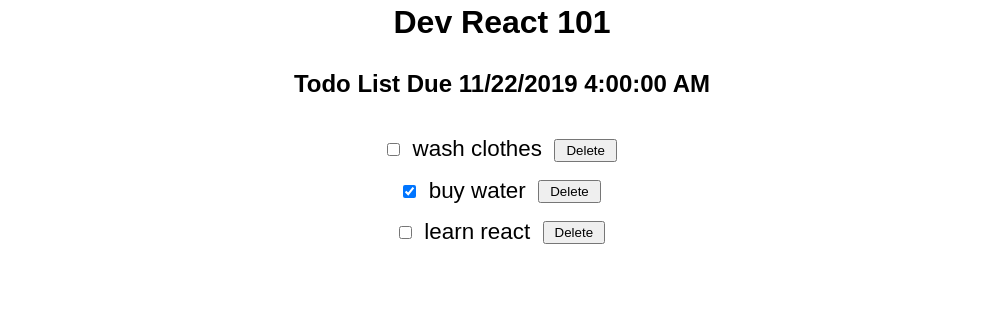
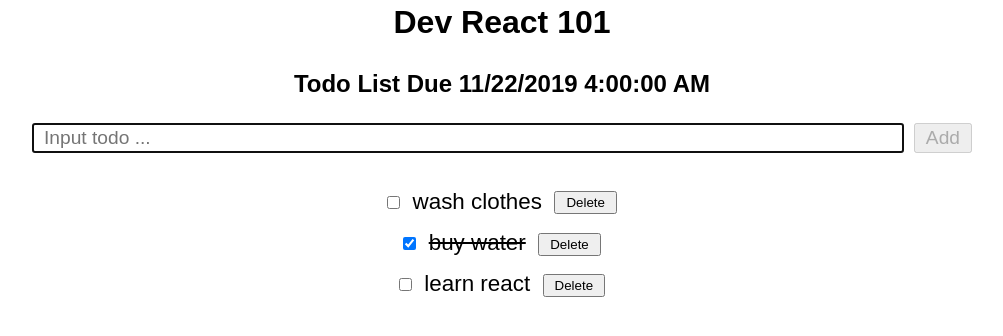
Before and after one commit to leoskywork/playreact101, a React (Create React App) app: page / in a window 1280 px wide. Shown: the top 336 px of the page, without its empty margins (138-1141 px from the left). Built offline with nearby package versions, Linux system fonts and the light colour scheme.

Commit message:
add todo item

```diff
--- a/src/App.css
+++ b/src/App.css
@@ -40,4 +40,12 @@ a {
 	text-decoration: none;
 }
 
+/* ----- app styles */
+.todo-board {
+	width: 90%;
+	min-width: 320px;
+	max-width: 960px;
+	margin: 0 auto;
+}
+
 /* ---------------------------------------------------------------- */
--- a/src/App.js
+++ b/src/App.js
@@ -3,6 +3,7 @@ import './App.css';
 // import logo from './logo.svg';
 
 import Todos from './components/Todos';
+import Common from './common/Common';
 
 function App() {
 	let state = {
@@ -11,9 +12,11 @@ function App() {
 
 	return (
 		<div className="App">
-			<h1>Dev React 101</h1>
+			<h1>{Common.AppName}</h1>
 			<br />
-			<Todos deadline={state.deadline} />
+			<div className="todo-board">
+				<Todos deadline={state.deadline} />
+			</div>
 		</div>
 
 		// <div className="App">
--- /dev/null
+++ b/src/common/Common.js
@@ -0,0 +1,19 @@
+export class Common {
+	static get IsDev() {
+		return true;
+	}
+
+	static get AppName() {
+		return Common.IsDev ? 'Dev React 101' : 'Pilot React 101';
+	}
+
+	static get CreatedAt() {
+		return new Date('2019-11-20 GMT+0800');
+	}
+
+	static get ApiBaseUrl() {
+		return Common.IsDev ? 'http://localhost:5000/public/' : 'not implemented';
+	}
+}
+
+export default Common;
--- /dev/null
+++ b/src/common/Utility.js
@@ -0,0 +1,10 @@
+export class Utility {
+	//closure + IIFE
+	static genInteger = (() => {
+		let seed = 100;
+
+		return () => seed++;
+	})();
+}
+
+export default Utility;
--- /dev/null
+++ b/src/components/AddTodo.js
@@ -0,0 +1,57 @@
+import React from 'react';
+import { Todo } from '../models/Todo';
+import './StyleTodo.css';
+import PropTypes from 'prop-types';
+
+export class AddTodo extends React.Component {
+	state = {
+		title: '',
+		isSendingRequest: false
+	};
+
+	onInputChange = e => {
+		this.setState({
+			[e.target.name]: e.target.value
+		});
+		console.log('add todo: ', this.state.title);
+	};
+
+	onSubmit = e => {
+		e.preventDefault();
+		if (this.state.isSendingRequest) return;
+
+		this.setState({ isSendingRequest: true });
+		let newTodo = new Todo(null, this.state.title);
+		this.props.addTodo(newTodo).finally(() => {
+			this.setState({ isSendingRequest: false, title: '' });
+			document.querySelector('#add-todo-title').select();
+		});
+	};
+
+	render() {
+		return (
+			<form className="add-todo-form" onSubmit={this.onSubmit}>
+				<input
+					type="text"
+					id="add-todo-title"
+					name="title"
+					value={this.state.title}
+					onChange={this.onInputChange}
+					placeholder="Input todo ..."
+					disabled={this.state.isSendingRequest}
+				></input>
+				<button type="submit" className="add-todo-btn" disabled={this.state.isSendingRequest || !this.state.title}>
+					Add
+				</button>
+			</form>
+		);
+	}
+
+	componentDidMount() {
+		document.querySelector('#add-todo-title').select();
+	}
+}
+
+AddTodo.propTypes = {
+	addTodo: PropTypes.func.isRequired
+};
--- a/src/components/StyleTodo.css
+++ b/src/components/StyleTodo.css
@@ -1,6 +1,10 @@
 .todo-item {
 	font-size: 1.4em;
 	margin: 10px 0;
+}
+
+.todo-item .completed {
+	text-decoration: line-through;
 }
 
 .delete-todo-btn {
@@ -11,3 +15,28 @@
 .toggle-completed {
 	padding: 4px;
 }
+
+.add-todo-form {
+	display: flex;
+	padding: 0 10px;
+}
+
+.add-todo-btn {
+	padding: 2px 10px;
+	vertical-align: middle;
+	cursor: pointer;
+	font-size: 1.2em;
+	/* the default flex-grow value is 0 */
+	flex-grow: 0;
+}
+
+#add-todo-title {
+	padding: 2px 10px;
+	flex-grow: 1;
+	margin-right: 10px;
+	font-size: 1.2em;
+}
+
+button[disabled] {
+	cursor: not-allowed;
+}
--- a/src/components/TodoItem.js
+++ b/src/components/TodoItem.js
@@ -7,14 +7,29 @@ export class TodoItem extends React.Component {
 		name: 'todo item'
 	};
 
+	//fixme: Warning: A component is changing an uncontrolled input of type checkbox to be controlled.
+	toggleCompleted = e => {
+		console.log(this.props.todo.id, this.props.todo.completed, this.state.completed);
+
+		//	this.props.todo.completed = !this.props.todo.completed;
+		// this.setState({
+		// 	//use e.target.value if not 'checkbox'
+		// 	completed: e.target.checked
+		// });
+		this.props.todo.completed = !this.props.todo.completed;
+		this.props.toggleCompleted(this.props.todo).then(() => {
+			this.setState(this.state);
+		});
+	};
+
 	render() {
-		const { id, title, completed } = this.props.todo;
-
 		return (
 			<div className="todo-item">
-				<input type="checkbox" className="toggle-completed" onChange={this.props.toggleCompleted.bind(this, id)} checked={completed}></input>
-				&nbsp; {title} &nbsp;
-				<button className="delete-todo-btn" onClick={this.props.deleteTodo.bind(this, id)}>
+				<input type="checkbox" className="toggle-completed" onChange={this.toggleCompleted} checked={this.props.todo.completed}></input>
+				<span>
+					&nbsp;&nbsp;<span className={this.props.todo.completed ? 'completed' : ''}>{this.props.todo.title}</span>&nbsp;&nbsp;
+				</span>
+				<button className="delete-todo-btn" onClick={this.props.deleteTodo.bind(this, this.props.todo.id)}>
 					Delete
 				</button>
 			</div>
--- a/src/components/Todos.js
+++ b/src/components/Todos.js
@@ -1,14 +1,53 @@
 import React from 'react';
 import { TodoItem } from './TodoItem';
 import PropTypes from 'prop-types';
+import { Todo } from '../models/Todo';
+import { AddTodo } from './AddTodo';
+import Utility from '../common/Utility';
 
 class Todos extends React.Component {
 	state = {
-		todoList: [
-			{ id: 11, title: 'wash clothes', completed: false },
-			{ id: 12, title: 'buy water', completed: true },
-			{ id: 14, title: 'learn react', completed: false }
-		]
+		todoList: [new Todo(11, 'wash clothes', false), new Todo(12, 'buy water', true), new Todo(14, 'learn react', false)]
+	};
+
+	//note: this function has to be arrow function, in order to get the right 'this'
+	//  - i.e point to the current class
+	toggleCompleted = todo => {
+		console.log('toggle completed: ', todo.id);
+		// let todoItem = this.state.todoList.find(t => t.id === id);
+
+		// if (todoItem) {
+		// 	todoItem.completed = !todoItem.completed;
+		// 	this.setState(this.state); //fire UI repaint
+		// }
+		// this.setState({
+		// 	todoList: this.state.todoList.map(t => {
+		// 		if (t.id === id) {
+		// 			t.completed = !t.completed;
+		// 		}
+		// 		return t;
+		// 	})
+		// });
+
+		return Promise.resolve();
+	};
+
+	deleteTodo = id => {
+		console.log('delete todo: ', id);
+
+		this.setState({
+			todoList: this.state.todoList.filter(t => t.id !== id)
+		});
+	};
+
+	addTodo = newTodo => {
+		console.log('add todo: ', newTodo);
+		if (!newTodo || !newTodo.title) return Promise.reject('blank todo item');
+
+		newTodo.id = Utility.genInteger();
+		this.setState({ todoList: [...this.state.todoList, newTodo] });
+
+		return Promise.resolve();
 	};
 
 	render() {
@@ -31,32 +70,14 @@ class Todos extends React.Component {
 			<React.Fragment>
 				<h2>Todo List Due {new Date(dueHour).toLocaleString().replace(',', ' ')}</h2>
 				<br></br>
+				<AddTodo addTodo={this.addTodo}></AddTodo>
+				<br></br>
 				{this.state.todoList.map(t => (
 					<TodoItem key={t.id.toString() + 'test'} todo={t} toggleCompleted={this.toggleCompleted} deleteTodo={this.deleteTodo}></TodoItem>
 				))}
 			</React.Fragment>
 		);
 	}
-
-	//note: this has to be arrow function, in order to get the right 'this'
-	//  - i.e point to the current class
-	toggleCompleted = id => {
-		console.log('toggle completed: ', id);
-		let todoItem = this.state.todoList.find(t => t.id === id);
-
-		if (todoItem) {
-			todoItem.completed = !todoItem.completed;
-			this.setState(this.state); //fire UI repaint
-		}
-	};
-
-	deleteTodo = id => {
-		console.log('delete todo: ', id);
-
-		this.setState({
-			todoList: this.state.todoList.filter(t => t.id !== id)
-		});
-	};
 }
 
 Todos.propTypes = {
--- /dev/null
+++ b/src/models/Todo.js
@@ -0,0 +1,7 @@
+export class Todo {
+	constructor(id, title, completed) {
+		this.id = id;
+		this.title = title;
+		this.completed = completed;
+	}
+}
```
